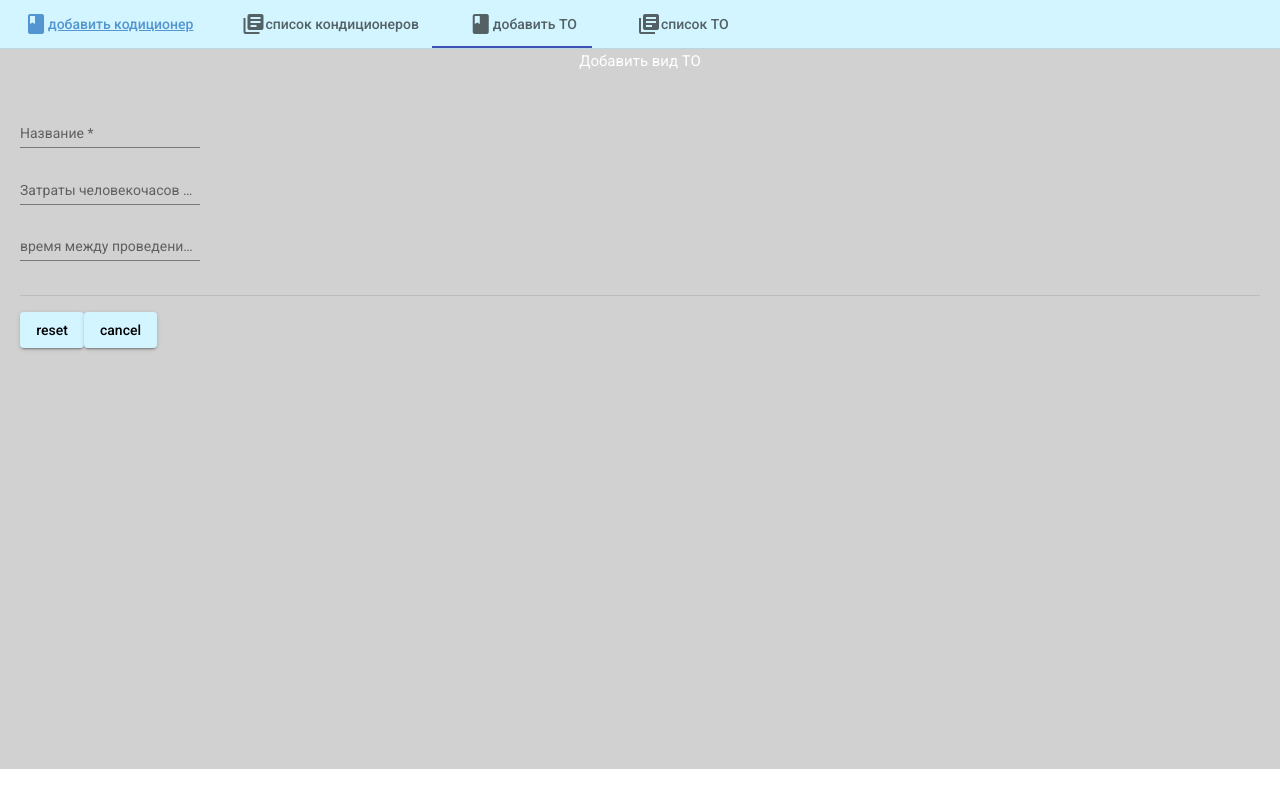
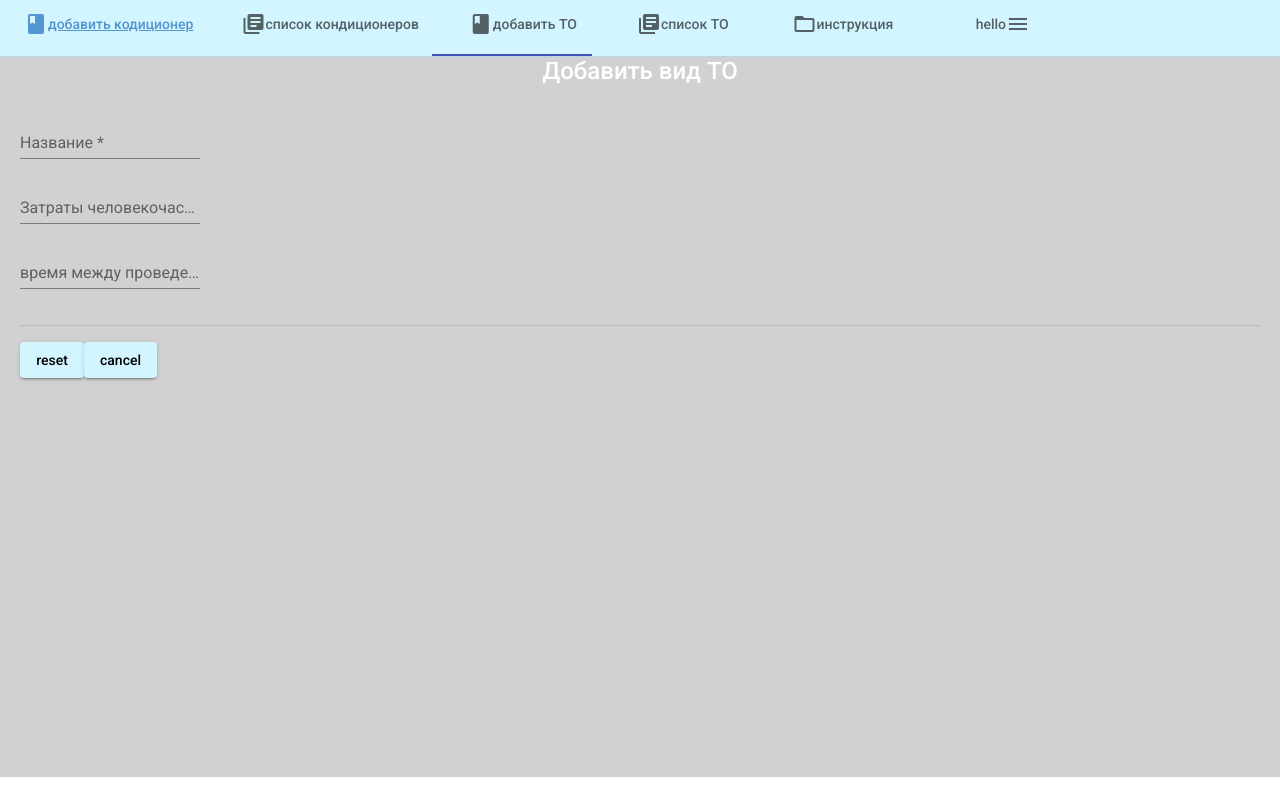
Before and after one commit to smilyk/conditioner-front, an Angular app: page /maint/add in a window 1280 px wide. Built offline with nearby package versions, Linux system fonts and the light colour scheme.

Commit message:
checking comit

```diff
--- a/angular.json
+++ b/angular.json
@@ -123,5 +123,8 @@
       }
     }
   },
-  "defaultProject": "conditionerFront"
+  "defaultProject": "conditionerFront",
+  "cli": {
+    "analytics": "916cb37d-63c7-496a-8a55-551715c656ca"
+  }
 }
--- a/package.json
+++ b/package.json
@@ -3,7 +3,7 @@
   "version": "0.0.0",
   "scripts": {
     "ng": "ng",
-    "start": "ng serve",
+    "start": "node server.js",
     "build": "ng build",
     "test": "ng test",
     "lint": "ng lint",
@@ -23,6 +23,7 @@
     "@angular/platform-browser-dynamic": "~10.0.14",
     "@angular/router": "~10.0.14",
     "bootstrap": "^4.5.2",
+    "express": "^4.17.1",
     "rxjs": "~6.5.5",
     "tslib": "^2.0.0",
     "zone.js": "~0.10.3"
--- a/src/app/shared/nav-conditioner/nav-conditioner.component.html
+++ b/src/app/shared/nav-conditioner/nav-conditioner.component.html
@@ -8,5 +8,20 @@
     <mat-icon>{{link.icon}}</mat-icon>
     {{link.label}}
   </a>
+
+  <label mat-tab-link [matMenuTriggerFor]="appMenu">
+    hello
+    <mat-icon>
+      menu
+    </mat-icon>
+  </label>
+  <mat-menu #appMenu="matMenu">
+    <a mat-menu-item
+       *ngFor="let item of menuItems"
+       [routerLink]="item.path">
+      <mat-icon>{{item.icon}}</mat-icon>
+      {{item.label}}
+    </a>
+  </mat-menu>
 </nav>
 <router-outlet></router-outlet>
--- a/src/app/shared/nav-conditioner/nav-conditioner.component.ts
+++ b/src/app/shared/nav-conditioner/nav-conditioner.component.ts
@@ -18,6 +18,17 @@ export class NavConditionerComponent implements OnInit {
     {path: Redirect.CONDITIONERS_LIST, label: 'список кондиционеров', icon: 'library_books'},
     {path: 'maint/add', label: 'добавить ТО', icon: 'books'},
     {path: 'maint', label: 'список ТО', icon: 'library_books'},
+    {path: 'instr', label: 'инструкция', icon: 'folder_open'}
+  ];
+  loginLink: NavLink = {path: 'Redirect.LOGIN', label: 'Login', icon: 'person'};
+  logoutLinks: NavLink =    {path: 'Redirect.LOGOUT', label: 'Logout', icon: 'person_outline'};
+  menuItems: NavLink [] = [
+    {path: 'Redirect.BOOK_AUTHORS', label: 'Books of Author', icon: 'books'},
+    {path: 'Redirect.READER_DELAYING', label: 'ReadersDelaying', icon: 'person_add_disabled'},
+    {path: 'Redirect.ACTIVE_READERS', label: 'ActiveReaders', icon: 'sentiment_satisfied_alt'},
+    {path: 'Redirect.AUTHORS_LIST', label: 'ManageAuthors', icon: 'people'},
+    {path: 'Redirect.READERS_LIST', label: 'ManageReaders', icon: 'people_outline'},
+    {path: 'Redirect.ADD_READER', label: 'AddReader', icon: 'person_add'},
   ];
 
 
--- a/src/index.html
+++ b/src/index.html
@@ -2,14 +2,18 @@
 <html lang="en">
 <head>
   <meta charset="utf-8">
-  <title>ConditionerFront</title>
+  <title>LibraryBeta</title>
   <base href="/">
+
   <meta name="viewport" content="width=device-width, initial-scale=1">
-  <link rel="icon" type="image/x-icon" href="favicon.ico">
-  <link href="https://fonts.googleapis.com/css?family=Roboto:300,400,500&display=swap" rel="stylesheet">
+  <!--<script type="text/javascript" src="//maps.googleapis.com/maps/api/js?key=AIzaSyCh-qRwE7BR3bryTh2DAhRaZ7fFAzUcITk"></script>-->
+  <link rel="icon" type="image/x-icon" href="assets/apple-icon-180x180.png">
+  <link href="https://fonts.googleapis.com/css?family=Roboto:300,400,500" rel="stylesheet">
   <link href="https://fonts.googleapis.com/icon?family=Material+Icons" rel="stylesheet">
+  <script src="https://ajax.googleapis.com/ajax/libs/jquery/2.2.2/jquery.min.js"></script>
+  <!--<script src="https://maps.googleapis.com/maps/api/js?key=AIzaSyCsVjHNvFwaviPO19EczJdbfDJdBr_zRJ8&callback=myMap"></script>-->
 </head>
-<body class="mat-typography">
-  <app-root></app-root>
+<body>
+<app-root></app-root>
 </body>
 </html>
```
Also changed, not shown: 1 other file (tests, documents, lock files or other folders).
